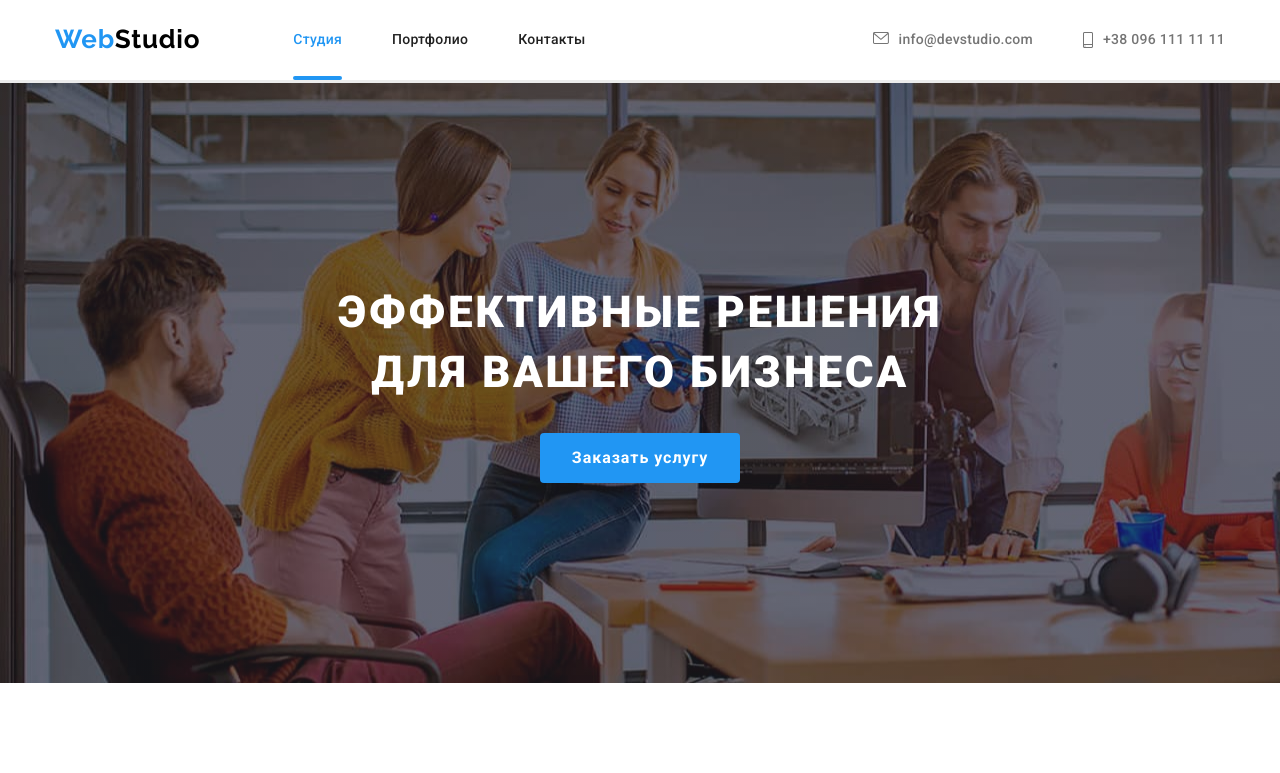
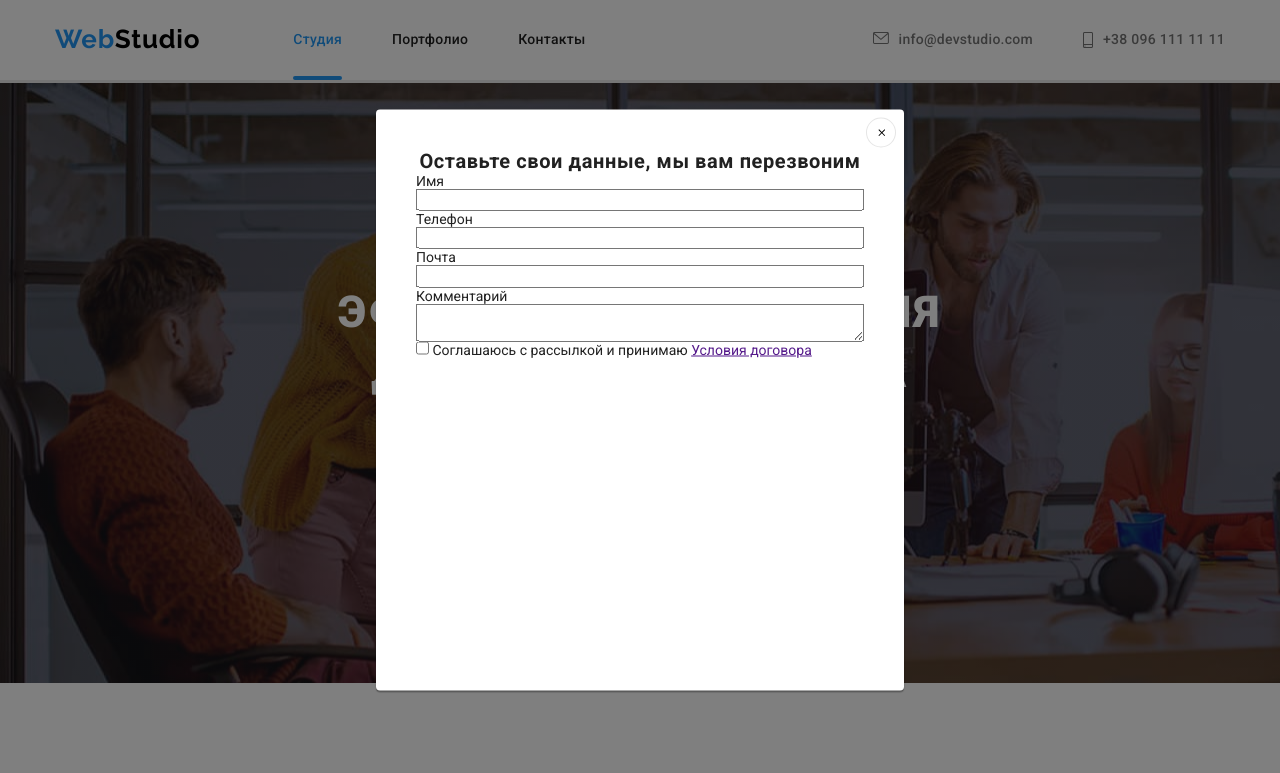
Before and after one commit to Ponomaleks/goit-markup-hw-06, a plain HTML site: page index.html in a window 1280 px wide. Shown: the top 773 px of the page. Drawn offline with nearby package versions, Linux system fonts and the light colour scheme.

Commit message:
added modal inputs

```diff
--- a/CSS/styles.css
+++ b/CSS/styles.css
@@ -9,6 +9,7 @@
   --background-dark-color: #2f303a;
   --main-dark-color: #000000;
   --icon-color: #afb1b8;
+  --time-funktion: cubic-bezier(0.4, 0, 0.2, 1);
 }
 
 p,
@@ -153,7 +154,7 @@ body {
   letter-spacing: 0.02em;
   color: var(--main-color);
   padding: 32px 0;
-  transition: color 250ms cubic-bezier(0.4, 0, 0.2, 1);
+  transition: color 250ms --time-funktion;
   position: relative;
 }
 
@@ -218,7 +219,7 @@ body {
   letter-spacing: 0.02em;
   color: var(--secondary-color);
   padding: 32px 0;
-  transition: color 250ms cubic-bezier(0.4, 0, 0.2, 1);
+  transition: color 250ms --time-funktion;
 }
 
 /* ================END HEADER============= */
@@ -266,7 +267,7 @@ body {
   min-width: 200px;
   padding: 10px 32px;
   margin: 30px auto 0;
-  transition: background-color 250ms cubic-bezier(0.4, 0, 0.2, 1);
+  transition: background-color 250ms --time-funktion;
 }
 
 .modal-btn:hover,
@@ -411,8 +412,8 @@ body {
   width: 44px;
   height: 44px;
   color: var(--icon-color);
-  transition: background-color 250ms cubic-bezier(0.4, 0, 0.2, 1),
-    color 250ms cubic-bezier(0.4, 0, 0.2, 1);
+  transition: background-color 250ms --time-funktion,
+    color 250ms --time-funktion;
 }
 
 .social-link-icon {
@@ -442,8 +443,7 @@ body {
   border: 1px solid var(--icon-color);
   border-radius: 4px;
   color: var(--icon-color);
-  transition: border-color 250ms cubic-bezier(0.4, 0, 0.2, 1),
-    color 250ms cubic-bezier(0.4, 0, 0.2, 1);
+  transition: border-color 250ms --time-funktion, color 250ms --time-funktion;
 }
 
 .client-icon {
@@ -484,7 +484,7 @@ body {
 
 .address {
   color: var(--main-lite-color);
-  transition: color 250ms cubic-bezier(0.4, 0, 0.2, 1);
+  transition: color 250ms --time-funktion;
 }
 
 .footer-contacts {
@@ -493,7 +493,7 @@ body {
   line-height: 1.71;
   letter-spacing: 0.03em;
   color: rgba(255, 255, 255, 0.6);
-  transition: color 250ms cubic-bezier(0.4, 0, 0.2, 1);
+  transition: color 250ms --time-funktion;
 }
 
 .footer-contacts-list-item:not(:last-child) {
@@ -527,7 +527,7 @@ body {
   justify-content: center;
   align-items: center;
   background: rgba(255, 255, 255, 0.1);
-  transition: background-color 250ms cubic-bezier(0.4, 0, 0.2, 1);
+  transition: background-color 250ms --time-funktion;
 }
 
 .footer-social-link-icon {
@@ -562,9 +562,8 @@ body {
   background-color: var(--background-light-color);
   border-radius: 4px;
   padding: 6px 22px;
-  transition: color 250ms cubic-bezier(0.4, 0, 0.2, 1),
-    background-color 250ms cubic-bezier(0.4, 0, 0.2, 1),
-    box-shadow 250ms cubic-bezier(0.4, 0, 0.2, 1);
+  transition: color 250ms --time-funktion,
+    background-color 250ms --time-funktion, box-shadow 250ms --time-funktion;
 }
 
 .portfolio-btn-list-item:not(:last-child) {
@@ -595,7 +594,7 @@ body {
 
 .portfolio-item-link {
   display: block;
-  transition: box-shadow 250ms cubic-bezier(0.4, 0, 0.2, 1);
+  transition: box-shadow 250ms --time-funktion;
 }
 
 .portfolio-item-link:hover,
@@ -666,7 +665,7 @@ body {
   background-color: rgba(0, 0, 0, 0.5);
 }
 
-.is-hidden {
+/* .is-hidden {
   opacity: 0;
   visibility: hidden;
   pointer-events: none;
@@ -675,7 +674,7 @@ body {
 
 .is-hidden .modal {
   transform: translate(-50%, -50%) scale(0.5);
-}
+} */
 
 .modal {
   position: absolute;
@@ -688,7 +687,22 @@ body {
   box-shadow: 0px 1px 3px rgba(0, 0, 0, 0.12), 0px 1px 1px rgba(0, 0, 0, 0.14),
     0px 2px 1px rgba(0, 0, 0, 0.2);
   border-radius: 4px;
-  transition: transform 250ms cubic-bezier(0.4, 0, 0.2, 1);
+  transition: transform 250ms --time-funktion;
+}
+
+.modal-form {
+  display: flex;
+  flex-direction: column;
+  padding: 40px;
+}
+
+.modal-form-name {
+  font-weight: bold;
+  font-size: 20px;
+  line-height: 23px;
+  text-align: center;
+  letter-spacing: 0.03em;
+  color: var(--main-color);
 }
 
 .close_modal-btn_button {
--- a/index.html
+++ b/index.html
@@ -386,10 +386,38 @@
                     </li>
                 </ul>
             </div>
+
         </div>
     </footer>
     <div class="backdrop is-hidden" data-modal>
         <div class="modal">
+            <form class="modal-form" action="">
+                <p class="modal-form-name">Оставьте свои данные, мы вам перезвоним</p>
+                <label class="modal-label" for="name">Имя</label>
+                <input type="text" id="name" name="name">
+                <label class="modal-label" for="phone">Телефон</label>
+                <input type="text" id="phone" name="phone">
+                <label class="modal-label" for="post">Почта</label>
+                <input type="text" id="post" name="post">
+                <label class="modal-label" for="coment">Комментарий</label>
+                <textarea name="coment" id="coment"></textarea>
+                <div class="modal-checkbox">
+                    <input type="checkbox" id="acceptance" name="acceptanse">
+                    <label class="acceptanse" for="acceptance">Соглашаюсь с рассылкой и принимаю</label>
+                    <a href="" class="terms">Условия договора</a>
+                </div>
+
+            </form>
+
+
+
+
+
+
+
+
+
+
             <button class="close_modal-btn_button" data-modal-close type="button">
                 <svg class="close_modal-btn_icon" width="11" height="11">
                     <use href="./images/sprite.svg#icon-close-black-18dp-2-1"></use>
```
